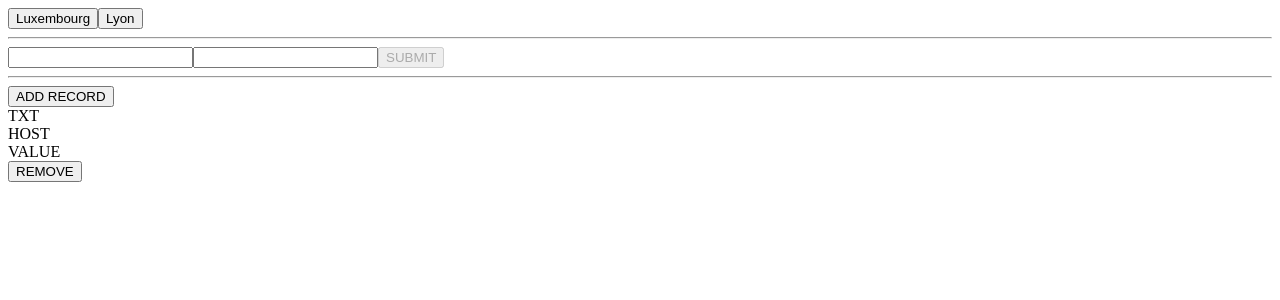
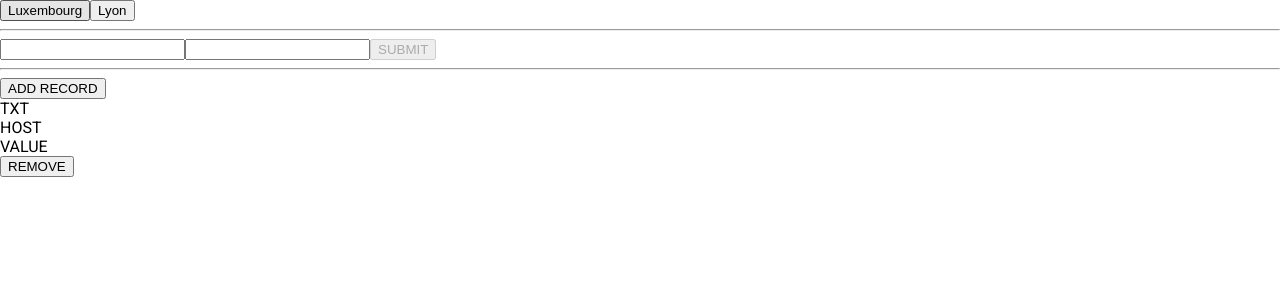
Before and after one commit to wishtack-training/wt-training-angular, an Angular app: page / in a window 1280 px wide. Shown: the top 300 px of the page. Built offline with nearby package versions, Linux system fonts and the light colour scheme.

Commit message:
Angular material setup.

```diff
--- a/angular.json
+++ b/angular.json
@@ -27,6 +27,7 @@
               "src/assets"
             ],
             "styles": [
+              "./node_modules/@angular/material/prebuilt-themes/deeppurple-amber.css",
               "src/styles.scss"
             ],
             "scripts": []
@@ -83,6 +84,7 @@
             "tsConfig": "src/tsconfig.spec.json",
             "karmaConfig": "src/karma.conf.js",
             "styles": [
+              "./node_modules/@angular/material/prebuilt-themes/deeppurple-amber.css",
               "src/styles.scss"
             ],
             "scripts": [],
--- a/package.json
+++ b/package.json
@@ -12,10 +12,12 @@
     "private": true,
     "dependencies": {
         "@angular/animations": "~7.1.0",
+        "@angular/cdk": "~7.1.0",
         "@angular/common": "~7.1.0",
         "@angular/compiler": "~7.1.0",
         "@angular/core": "~7.1.0",
         "@angular/forms": "~7.1.0",
+        "@angular/material": "^7.1.0",
         "@angular/platform-browser": "~7.1.0",
         "@angular/platform-browser-dynamic": "~7.1.0",
         "@angular/router": "~7.1.0",
--- a/src/index.html
+++ b/src/index.html
@@ -7,6 +7,8 @@
 
     <meta content="width=device-width, initial-scale=1" name="viewport">
     <link href="favicon.ico" rel="icon" type="image/x-icon">
+    <link href="https://fonts.googleapis.com/css?family=Roboto:300,400,500" rel="stylesheet">
+    <link href="https://fonts.googleapis.com/icon?family=Material+Icons" rel="stylesheet">
 </head>
 <body>
 <wt-root></wt-root>
--- a/src/styles.scss
+++ b/src/styles.scss
@@ -1 +1,10 @@
 /* You can add global styles to this file, and also import other style files */
+
+html, body {
+    height: 100%;
+}
+
+body {
+    margin: 0;
+    font-family: Roboto, "Helvetica Neue", sans-serif;
+}
```
Also changed, not shown: 1 other file (tests, documents, lock files or other folders). Lines whose indentation alone changed are shown as unchanged.
